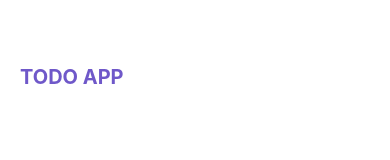
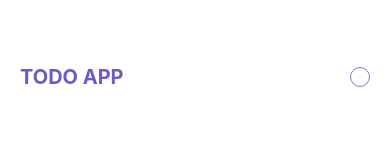
Before and after one commit to KKHaridev/TodoApp, a React Native app: screen / in a window 390 px wide. Shown: the top 160 px of the page. Built offline with nearby package versions, Linux system fonts and the light colour scheme.

Commit message:
Added option to delete all todos

```diff
--- a/components/Header.js
+++ b/components/Header.js
@@ -1,10 +1,33 @@
+import AsyncStorage from "@react-native-async-storage/async-storage";
 import { StatusBar } from "expo-status-bar";
-import { StyleSheet, Text, View } from "react-native";
+import { StyleSheet, Text, Pressable, View, Alert } from "react-native";
 
-export default function Header() {
+export default function Header({deleteAll}) {
+
   return (
     <View style={styles.header}>
       <Text style={styles.title}>TODO APP</Text>
+      <Pressable
+        onPress={() =>
+          Alert.alert("Delete All Todo", ``, [
+            {
+              text: "Cancel",
+              onPress: () => console.log("Cancel Pressed"),
+              style: "cancel",
+            },
+            {
+              text: "OK",
+              onPress: deleteAll,
+            },
+          ])
+        }
+        style={({ pressed }) => [
+          {
+            borderColor: pressed ? "#FE5F55" : "#7E78D2",
+          },
+          styles.circular,
+        ]}
+      ></Pressable>
       <StatusBar style="auto" />
     </View>
   );
@@ -14,11 +37,19 @@ const styles = StyleSheet.create({
   header: {
     marginTop: 45,
     padding: 20,
-    justifyContent:'center'
+    justifyContent: "space-between",
+    alignItems: "center",
+    flexDirection: "row",
   },
   title: {
     fontSize: 20,
     fontWeight: "bold",
-    color:"#6F58C9",
+    color: "#6F58C9",
+  },
+  circular: {
+    width: 20,
+    height: 20,
+    borderWidth: 1,
+    borderRadius: 10,
   },
 });
```
